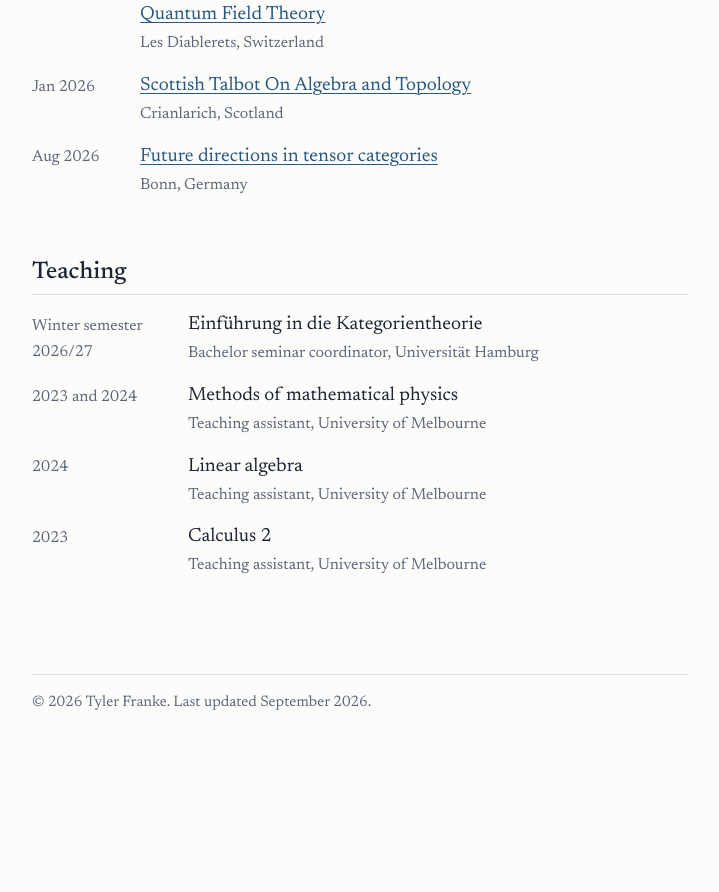
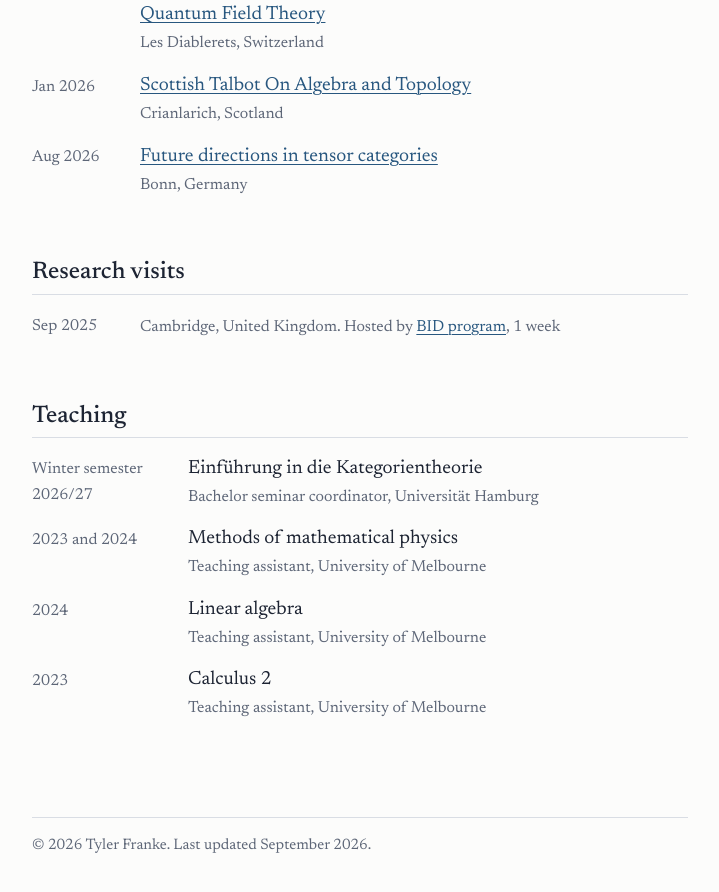
Before and after one commit to TylerFranke/TylerFranke.github.io, a Jekyll site: the page built from index.html, in a window 1280 px wide and 900 px high, scrolled down 2202 px. Shown: the top 892 px of the window, without its empty margins (280-999 px from the left). Built offline with Jekyll 4.4.1, drawn with Linux system fonts in a browser that asks for light colours; before the commit the page ends 2972 px from its top, so only the background shows below that.

Commit message:
Add visit details for Isaac Newton Institute

```diff
--- a/_data/visits.yml
+++ b/_data/visits.yml
@@ -7,3 +7,9 @@
 #   location:    "City, Country"
 #   date:        2026-03-01            # start date, YYYY-MM-DD
 #   duration:    "2 weeks"             # optional
+
+- Institution:     "Isaac Newton Institute"
+  host: <a href="https://www.newton.ac.uk/event/bid/">BID program</a>
+  location: "Cambridge, United Kingdom"
+  date:     2025-09-15
+  duration: "1 week"
```
